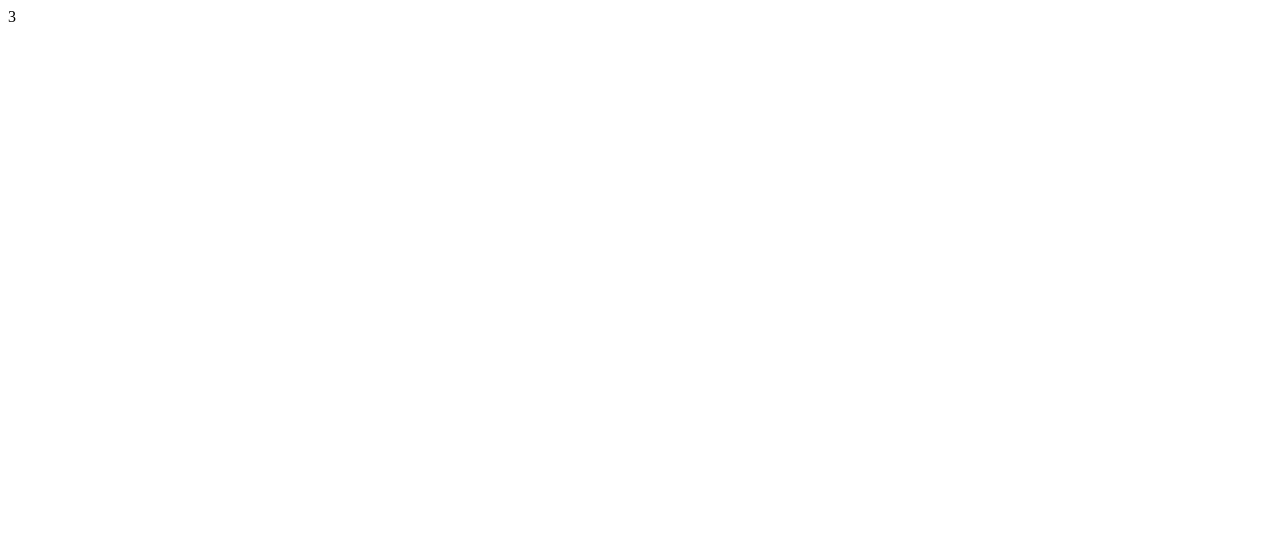
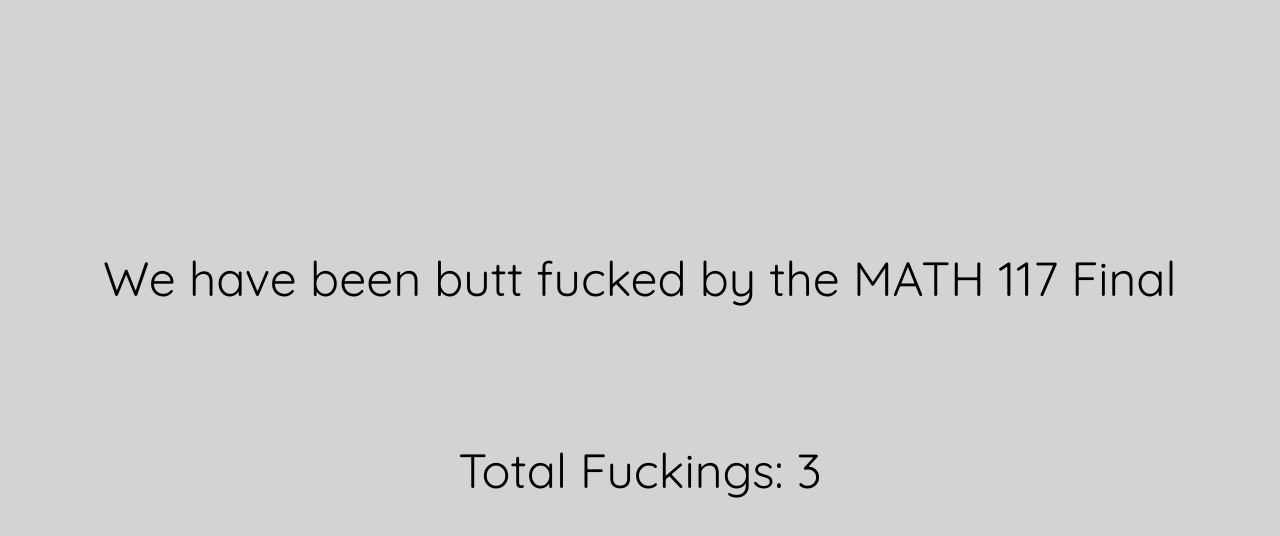
Before and after one commit to Alexander-Wen/ece-is-hard, a plain HTML site: page index.html in a window 1280 px wide. Drawn offline with nearby package versions, Linux system fonts and the light colour scheme.

Commit message:
ece is so hard

```diff
--- a/index.html
+++ b/index.html
@@ -3,8 +3,42 @@
 
 	<head>
 		<title>ECE is hard</title>
+
+		<link href="style.css" rel="stylesheet">
+
+		<link href='http://fonts.googleapis.com/css?family=Quicksand' rel='stylesheet' type='text/css'>
+		<script src="http://code.jquery.com/jquery-2.1.0.min.js"></script>
 	</head>
 	<body>
-		3
+		<p id="sentence">We have been butt fucked by the <span id="course"></span></p>
+		<p id="count">Total Fuckings: 3</p>
 	</body>
+	<script>
+		var txt = ['MATH 117 Final','ECE 124 Quiz 1', 'ECE 106 Midterm'],
+			n = txt.length,
+			$course = $('#course'),
+			$span,
+			c = 0;
+
+		// CREATE SPANS INSIDE SPAN
+		for(var i=0; i<txt.length; i++) $course.append($('<span />',{text:txt[i]}));
+		// HIDE AND COLLECT THEM
+		$span = $("span", $course).hide();
+
+		(function loop(){
+			c = ++c % n;
+			$course.animate({width: $span.eq( c ).width() });
+			$span.stop().fadeOut().eq(c).fadeIn().delay(1500).show(0, loop);
+		}());
+
+		$(function() {
+		$('.className').css({
+			'position' : 'absolute',
+			'left' : '50%',
+			'top' : '50%',
+			'margin-left' : -$(this).width()/2,
+			'margin-top' : -$(this).height()/2
+		});
+});
+	</script>
 </html>
--- /dev/null
+++ b/style.css
@@ -0,0 +1,27 @@
+body{
+	background-color:lightgrey;
+}
+
+p#sentence{
+	padding-top: 200px;
+	text-align:center;
+	font-size:3em;
+	font-family: 'Quicksand', sans-serif;
+}
+
+p#count{
+	text-align:center;
+	font-size:3em;
+	font-family: 'Quicksand', sans-serif;
+}
+
+#course {
+    vertical-align: top;
+    width: 0;
+    height: 3em;
+ /* needed. px, em or any other */;
+}
+
+#course > span {
+    position: absolute;
+}
```
